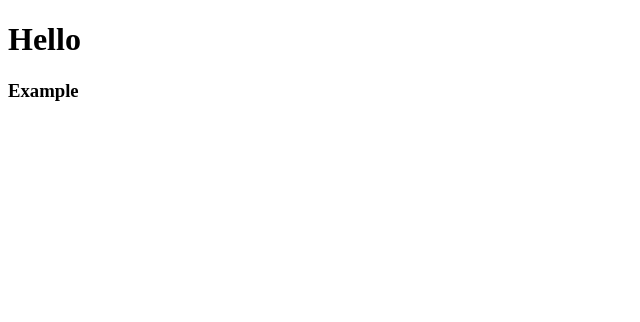
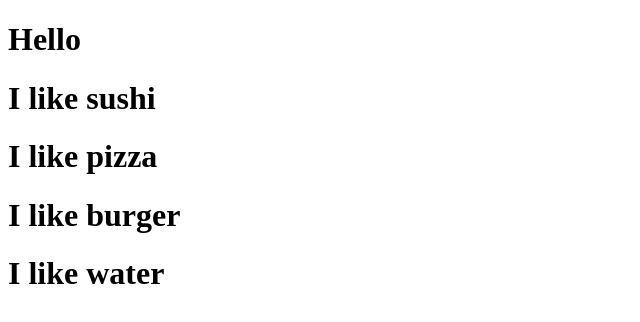
Before and after one commit to seungminKim1/movie-app-2020, a React (Create React App) app: page / in a window 1280 px wide. Shown: the top 322 px of the page, without its empty margins (0-640 px from the left). Built offline with nearby package versions, Linux system fonts and the light colour scheme.

Commit message:
How to JSX

```diff
--- a/src/App.js
+++ b/src/App.js
@@ -1,11 +1,17 @@
 import React from "react";
-import Ex from "./Ex";
+//{fav } = props.fav
+function Food({ fav }) {
+  return <h1>I like {fav} </h1>;
+}
 
 function App() {
   return (
     <div className="App">
       <h1>Hello</h1>
-      <Ex />
+      <Food fav="sushi" />
+      <Food fav="pizza" />
+      <Food fav="burger" />
+      <Food fav="water" />
     </div>
   );
 }
--- a/src/Ex.js
+++ /dev/null
@@ -1,7 +0,0 @@
-import React from "react";
-
-function Ex() {
-  return <h3>Example</h3>;
-}
-
-export default Ex;
--- a/src/index.js
+++ b/src/index.js
@@ -1,7 +1,6 @@
 import React from "react";
 import ReactDOM from "react-dom";
 import App from "./App";
-import Ex from "./Ex";
 
 ReactDOM.render(
   <React.StrictMode>
```
